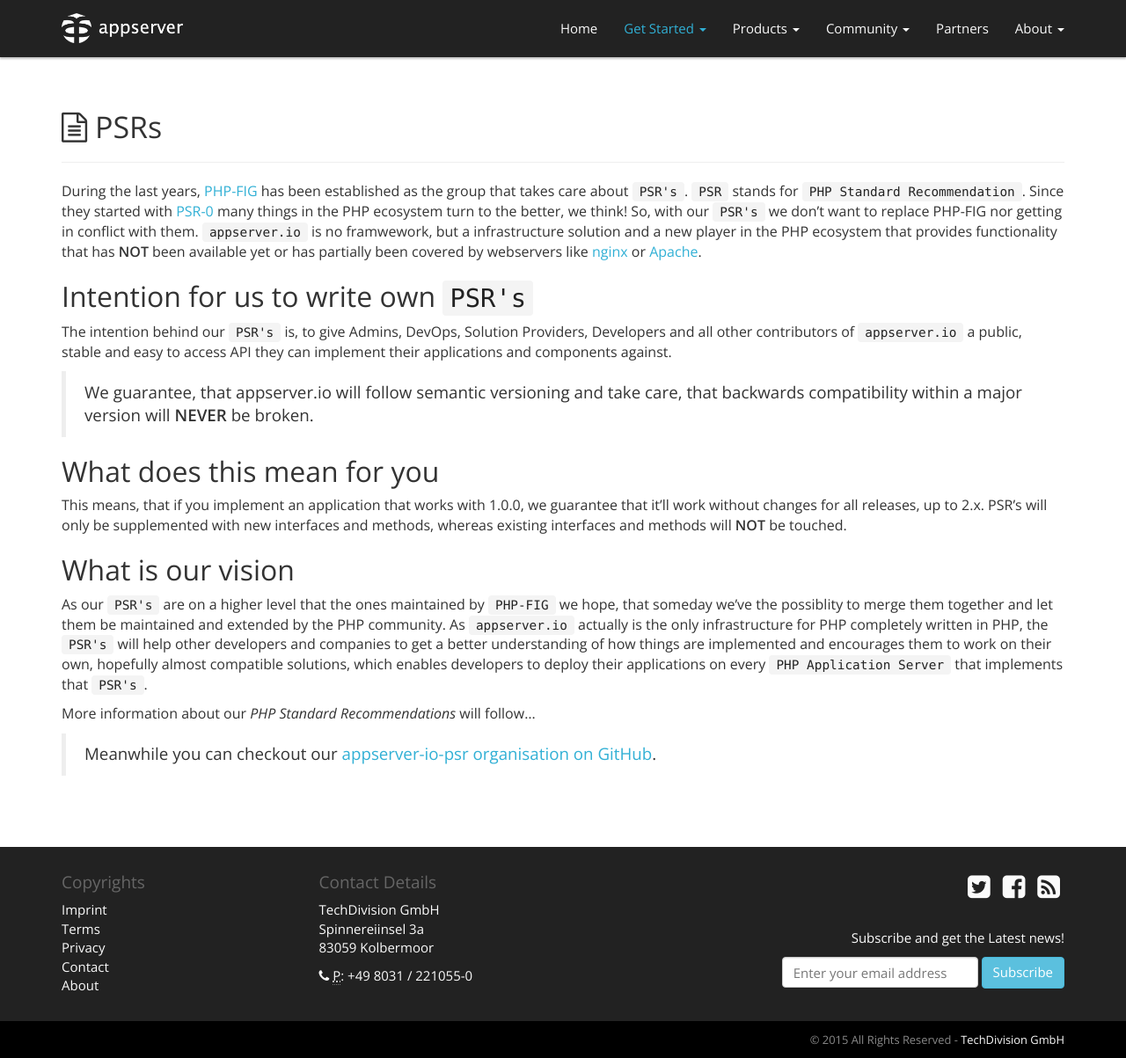
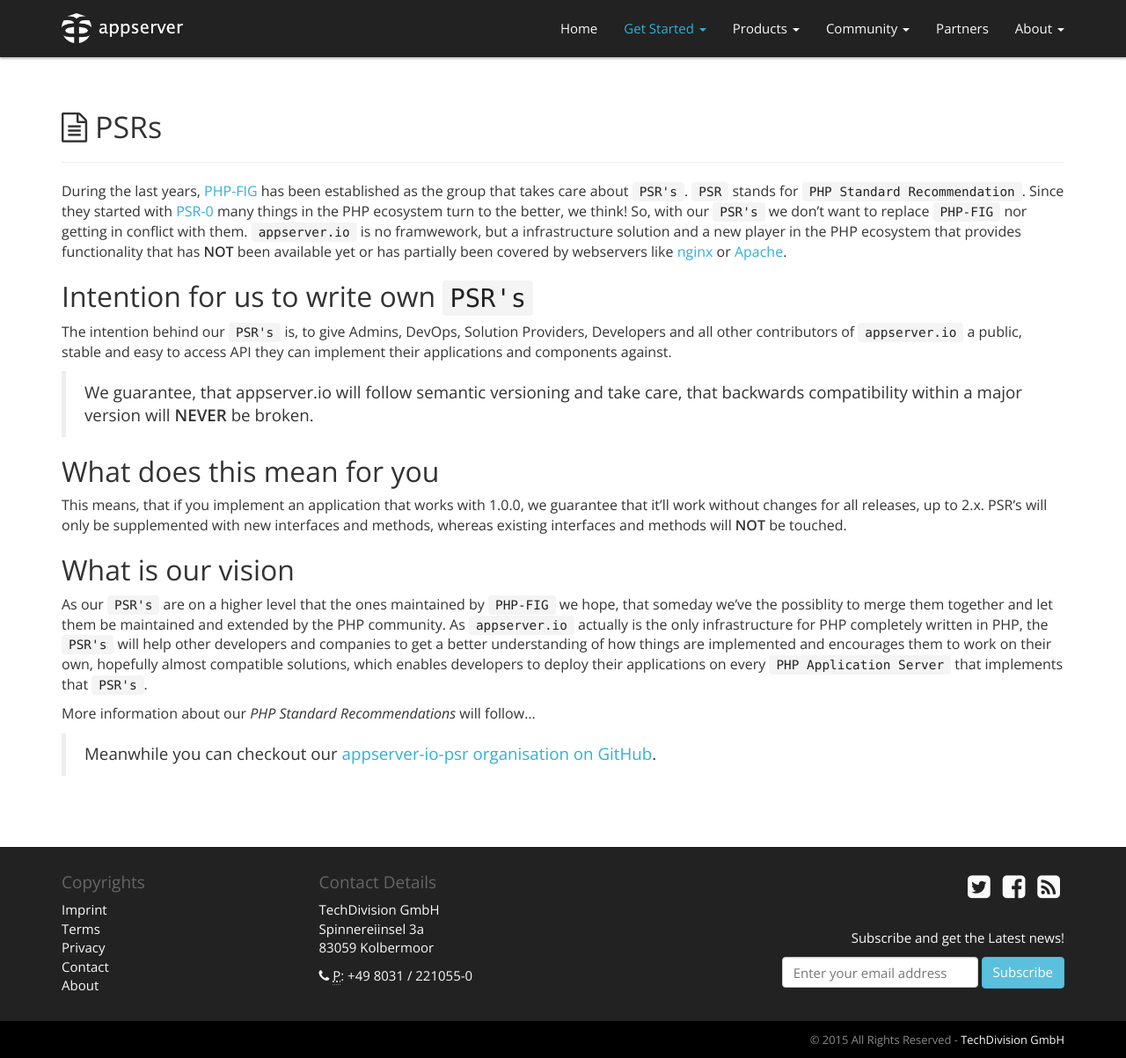
Before and after one commit to appserver-io/appserver, a Jekyll site: the page built from get-started/psrs.md, in a window 1280 px wide and 1203 px high. Shown: the whole window at 88% size. Built offline with Jekyll 4.4.1, drawn with Linux system fonts in a browser that asks for light colours; nearby versions of some CDN libraries; library files that are not in the unit come from our copies; Markdown is read by kramdown in place of the engine named in the settings.

Commit message:
Update psrs.md

```diff
--- a/get-started/psrs.md
+++ b/get-started/psrs.md
@@ -9,7 +9,7 @@
 #<i class="fa fa-file-text-o"></i> PSRs
 ***
 
-During the last years, [PHP-FIG](http://http://www.php-fig.org) has been established as the group that takes care about `PSR's`. `PSR` stands for `PHP Standard Recommendation`. Since they started with [PSR-0](http://www.php-fig.org/psr/psr-0) many things in the PHP ecosystem turn to the better, we think! So, with our `PSR's` we don't want to replace PHP-FIG nor getting in conflict with them. `appserver.io` is no framwework, but a infrastructure solution and a new player in the PHP ecosystem that provides functionality that has **NOT** been available yet or has partially been covered by webservers like [nginx](http://nginx.org) or [Apache](http://apache.org).
+During the last years, [PHP-FIG](http://http://www.php-fig.org) has been established as the group that takes care about `PSR's`. `PSR` stands for `PHP Standard Recommendation`. Since they started with [PSR-0](http://www.php-fig.org/psr/psr-0) many things in the PHP ecosystem turn to the better, we think! So, with our `PSR's` we don't want to replace `PHP-FIG` nor getting in conflict with them. `appserver.io` is no framwework, but a infrastructure solution and a new player in the PHP ecosystem that provides functionality that has **NOT** been available yet or has partially been covered by webservers like [nginx](http://nginx.org) or [Apache](http://apache.org).
 
 ## Intention for us to write own `PSR's`
 
```
